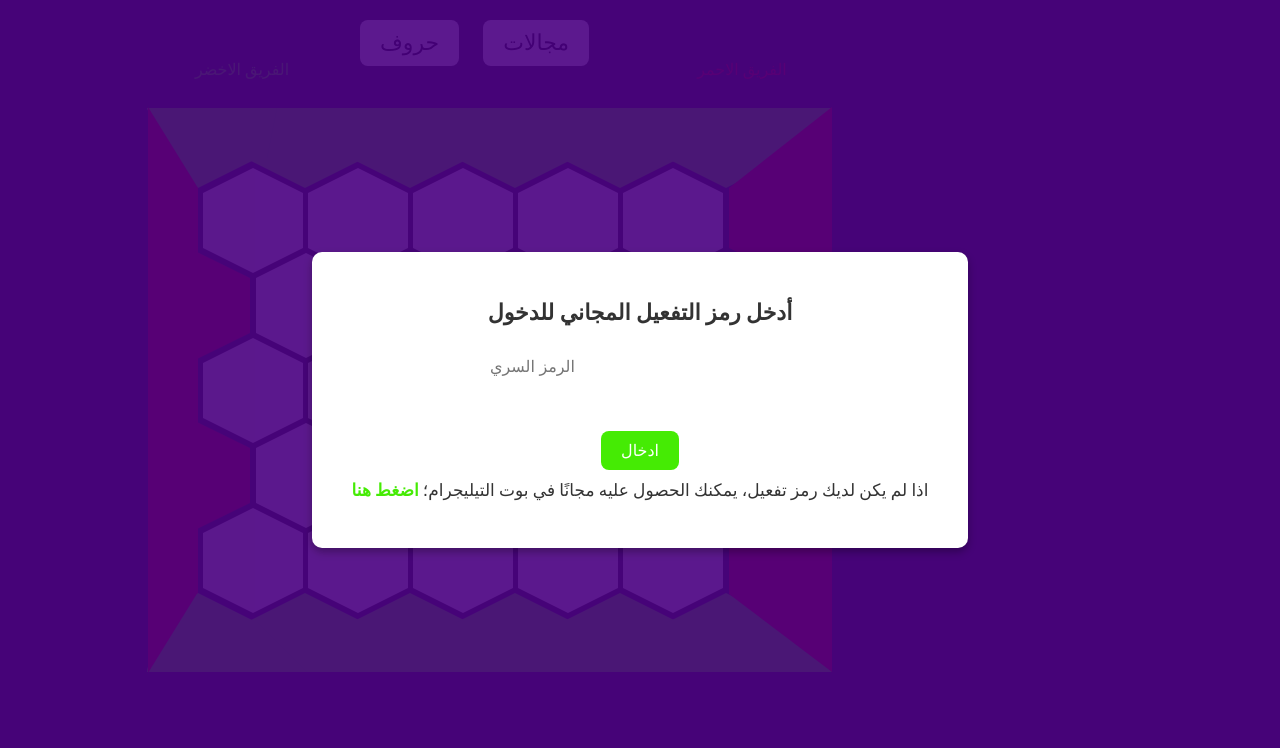
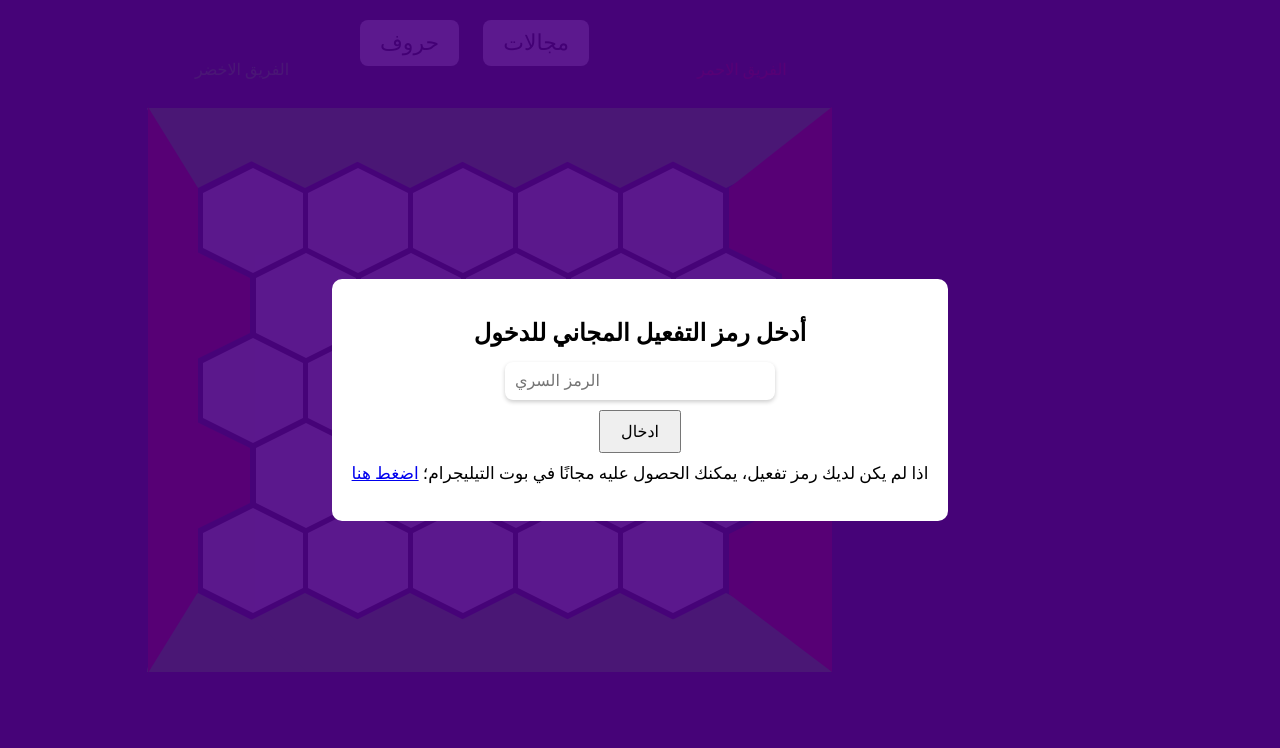
Before and after one commit to TERXGAMER0/7rofy-2, a website: page client/h1-index.html in a window 1280 px wide. Shown: the top 748 px of the page. Drawn offline with Linux system fonts and the light colour scheme; a web font is replaced by a local one.

Commit message:
Update style.css

```diff
--- a/client/style.css
+++ b/client/style.css
@@ -14,56 +14,32 @@
   .secret-container {
     text-align: center;
     background: #fff;
-  padding: 30px 40px;
+    padding: 20px;
     border-radius: 10px;
-  box-shadow: 0 4px 8px rgba(0,0,0,0.3);
   }
   .secret-container h2 {
-  margin-bottom: 20px;
+    margin-bottom: 15px;
     font-family: "Simplified Arabic";
-  font-size: 22px;
-  color: #333;
   }
-/* تعديل صندوق الإدخال ليظهر دائمًا مع حواف سوداء */
   .secret-container input {
-  display: block;
-  width: 300px;
-  padding: 12px 15px;
-  margin: 15px auto;
+    padding: 10px;
     font-size: 16px;
+    width: 250px;
+    margin-bottom: 10px;
     border: 2px solid #000; /* حواف سوداء */
-  border-radius: 8px;
-  outline: none;
-  background-color: #fff;
-  transition: border-color 0.3s ease, box-shadow 0.3s ease;
+    border-radius: 8px;     /* زوايا دائرية */
+    box-shadow: 0 2px 4px rgba(0, 0, 0, 0.2); /* تأثير ظل بسيط */
+    transition: border-color 0.3s, box-shadow 0.3s;
   }
   .secret-container input:focus {
-  border-color: #45eb04;
-  box-shadow: 0 0 5px rgba(69,235,4,0.5);
+    border-color: #000;
+    box-shadow: 0 0 8px rgba(0, 0, 0, 0.4);
+    outline: none;
   }
   .secret-container button {
     padding: 10px 20px;
     font-size: 16px;
-  margin-top: 10px;
     cursor: pointer;
-  background-color: #45eb04;
-  color: #fff;
-  border: none;
-  border-radius: 8px;
-  transition: background-color 0.3s ease;
-}
-.secret-container button:hover {
-  background-color: #3cae03;
-}
-.secret-container p {
-  font-size: 17px;
-  margin-top: 10px;
-  color: #333;
-}
-.secret-container a {
-  color: #45eb04;
-  text-decoration: none;
-  font-weight: bold;
   }
 
   /* ==================== باقي التنسيقات الخاصة باللعبة ==================== */
```
Lines whose indentation alone changed are shown as unchanged.
